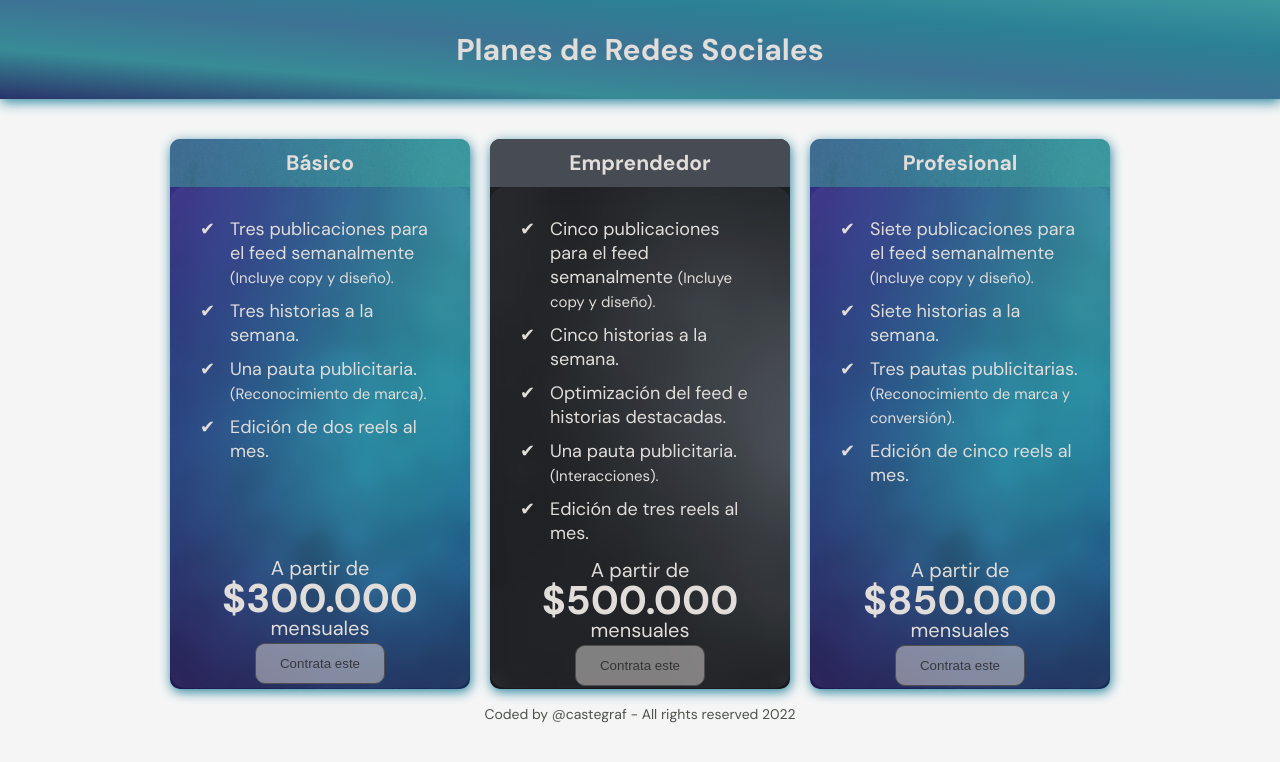
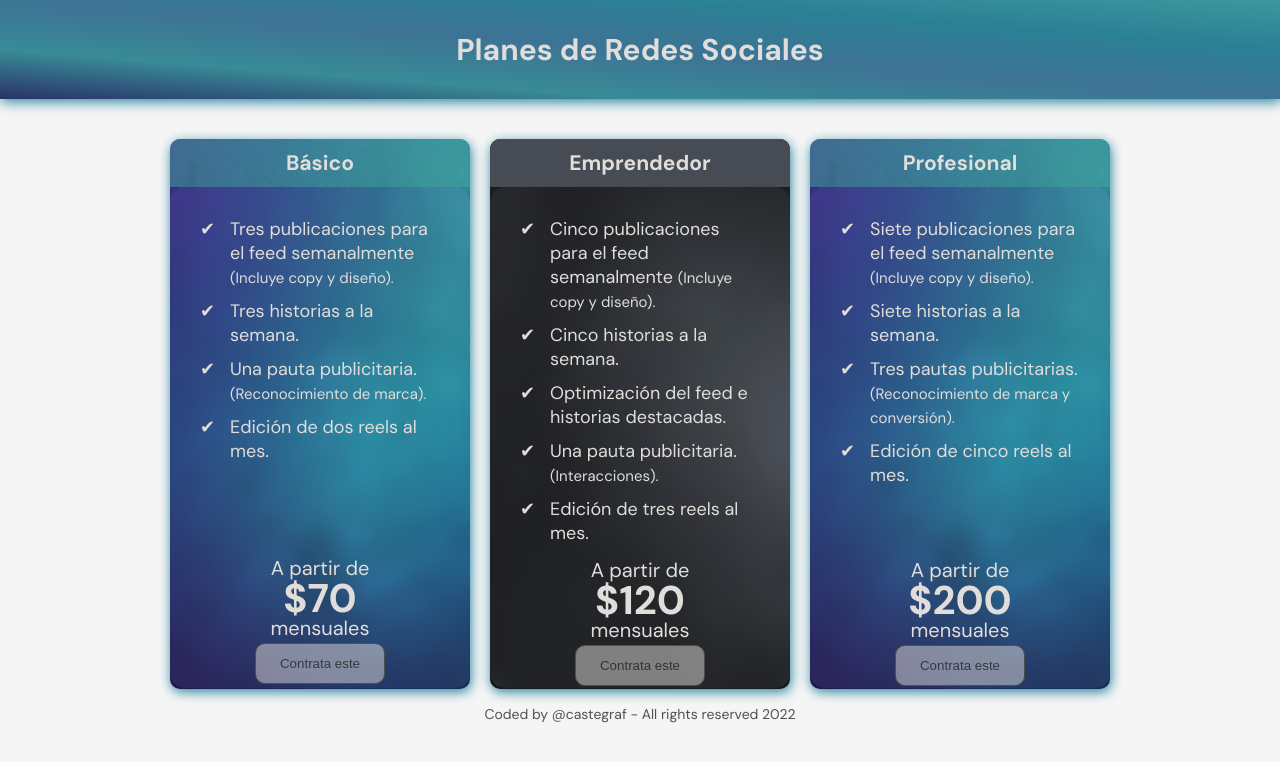
Before and after one commit to castegraf/RRSS, a plain HTML site: page index.html in a window 1280 px wide. Drawn offline with Linux system fonts and the light colour scheme.

Commit message:
Update index.html

```diff
--- a/index.html
+++ b/index.html
@@ -29,7 +29,7 @@
                         <div class="first-pricing">
                             <div class="plans__container--pricing">
                                 <span>A partir de</span>
-                                <p>$300.000</p>
+                                <p>$70</p>
                                 <span>mensuales</span>
                             </div>
                             <div class="button__container">
@@ -53,7 +53,7 @@
                         </div>
                         <div class="plans__container--pricing">
                             <span>A partir de</span>
-                            <p>$500.000</p>
+                            <p>$120</p>
                             <span>mensuales</span>
                         </div>
                         <div class="button__container">
@@ -75,7 +75,7 @@
                         <div class="third-pricing">
                             <div class="plans__container--pricing profesional-pricing">
                                 <span>A partir de</span>
-                                <p>$850.000</p>
+                                <p>$200</p>
                                 <span>mensuales</span>
                             </div>
                             <div class="button__container">
```
